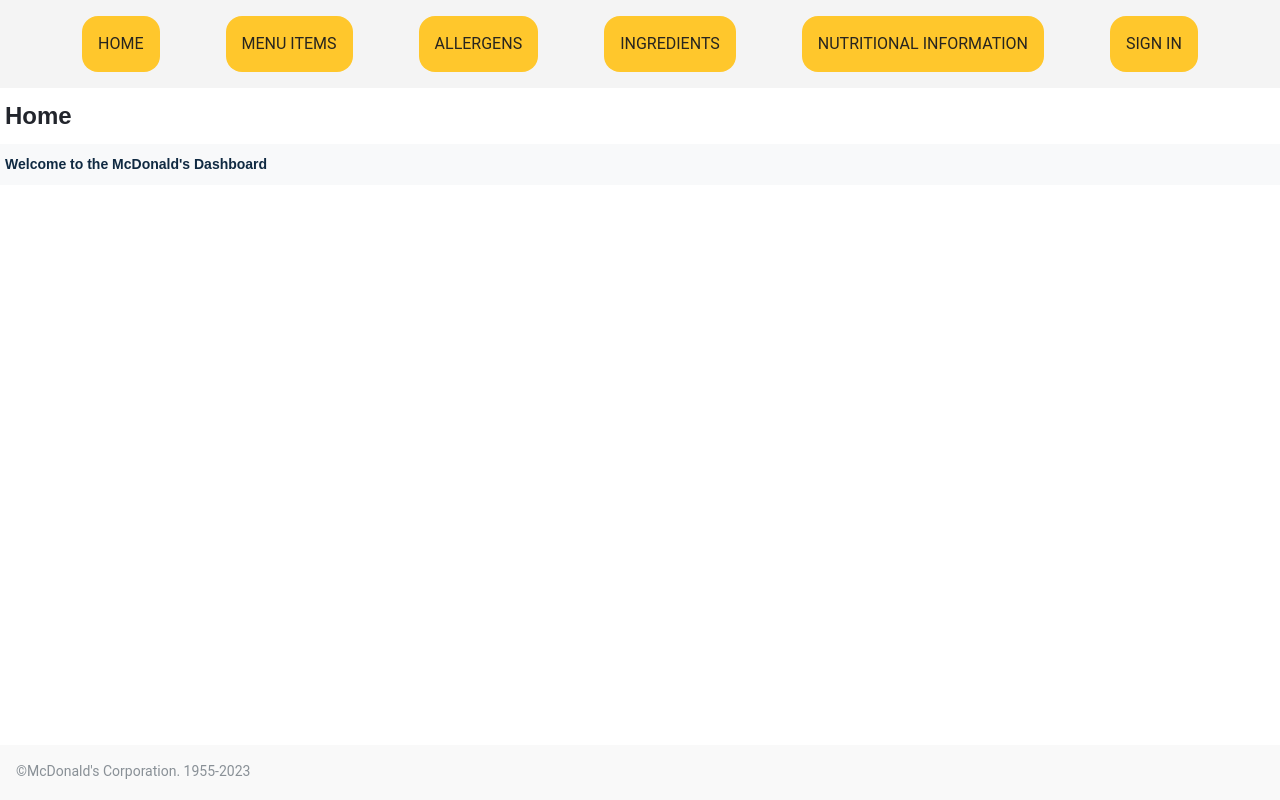
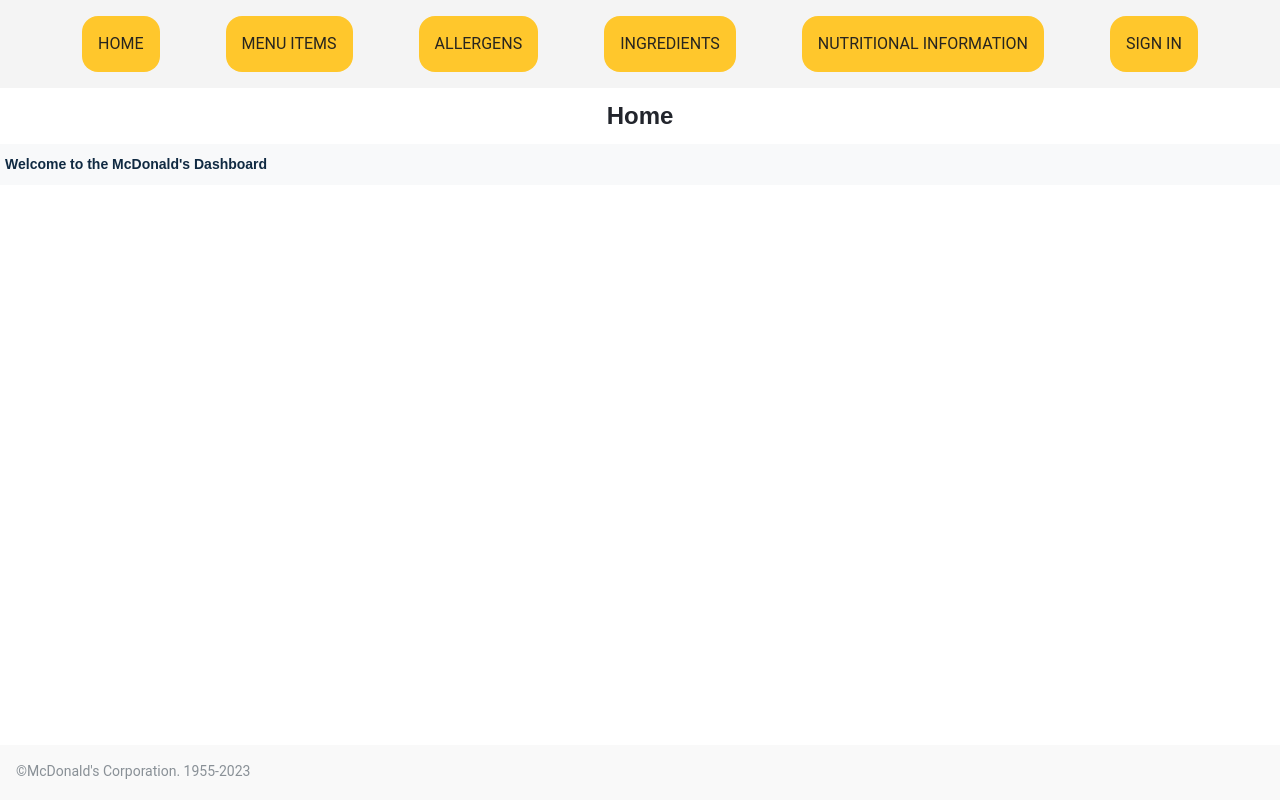
Before and after one commit to GFD1998/NEWM-N425_Group-4, a React (Create React App) app in the folder mcdonald-client/: page / in a window 1280 px wide. Built offline with nearby package versions, Linux system fonts and the light colour scheme.

Commit message:
Update App.css

```diff
--- a/mcdonald-client/src/App.css
+++ b/mcdonald-client/src/App.css
@@ -119,6 +119,7 @@
 
 /* styles for page content */
 .main-heading {
+  text-align: center;
   color: #22252c;
   font-family: "Montserrat", Arial, Helvetica, sans-serif;
   font-weight: 700;
@@ -203,3 +204,7 @@
   height: 20vh;
   overflow: hidden;
 }
+
+.container {
+  margin:auto;
+}
```
